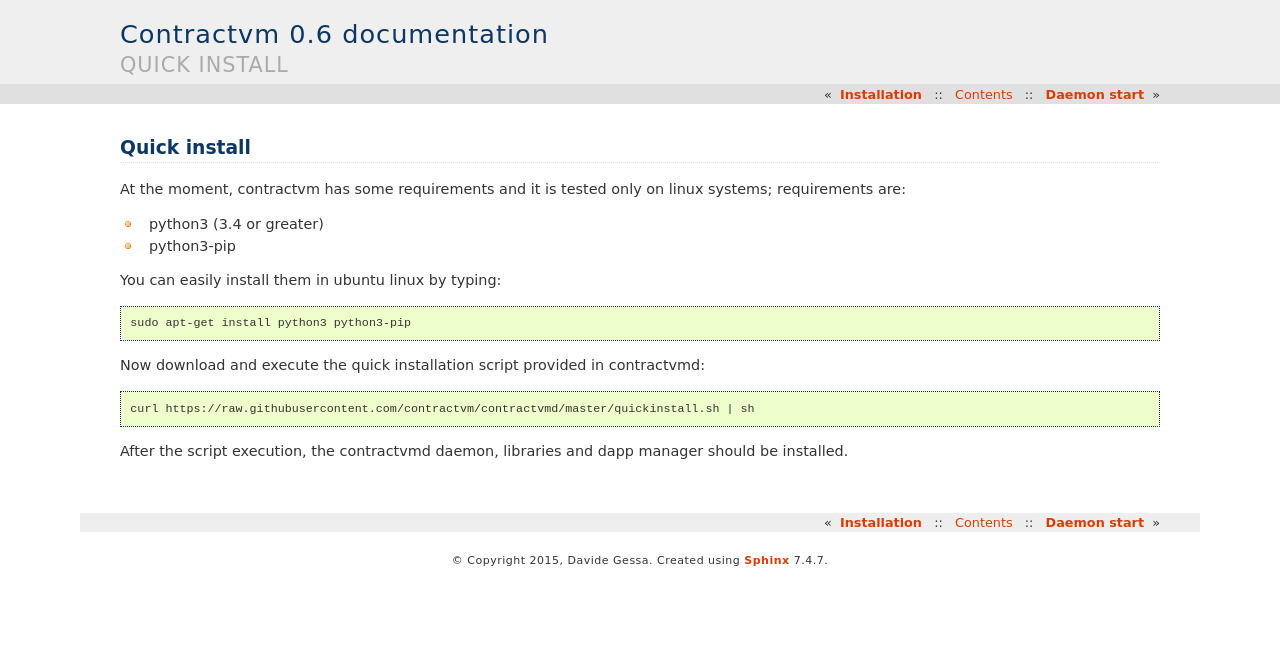
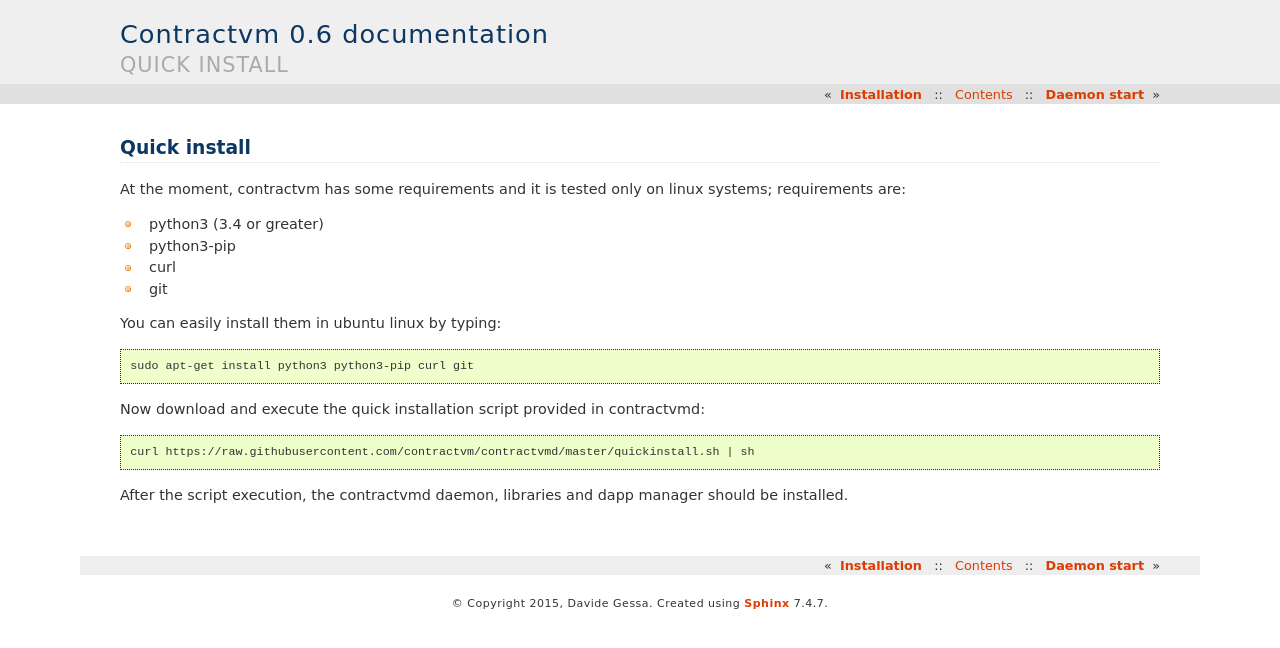
Before and after one commit to contractvm/doc, a Sphinx documentation site: the page built from source/install-quick.rst, in a window 1280 px wide. Shown: the top 648 px of the page. Built offline with Sphinx 7.4.7, drawn with Linux system fonts in a browser that asks for light colours; formulas are drawn with MathJax 3.

Commit message:
quick install requirements update

```diff
--- a/source/install-quick.rst
+++ b/source/install-quick.rst
@@ -5,13 +5,14 @@
 
 - python3 (3.4 or greater)
 - python3-pip
-
+- curl
+- git
 
 You can easily install them in ubuntu linux by typing:
 
 .. code-block:: bash
 
-	sudo apt-get install python3 python3-pip
+	sudo apt-get install python3 python3-pip curl git
 
 Now download and execute the quick installation script provided in contractvmd:
 
```
